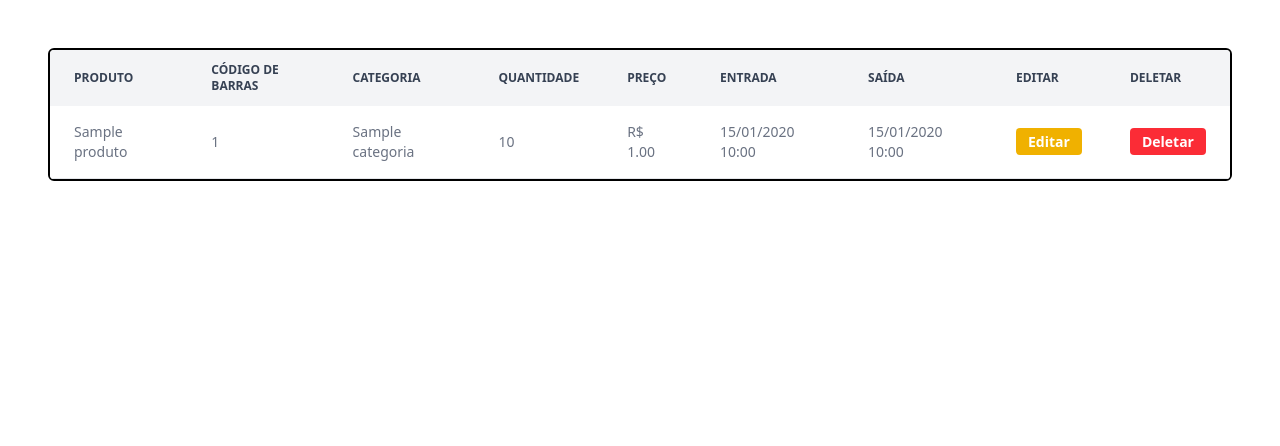
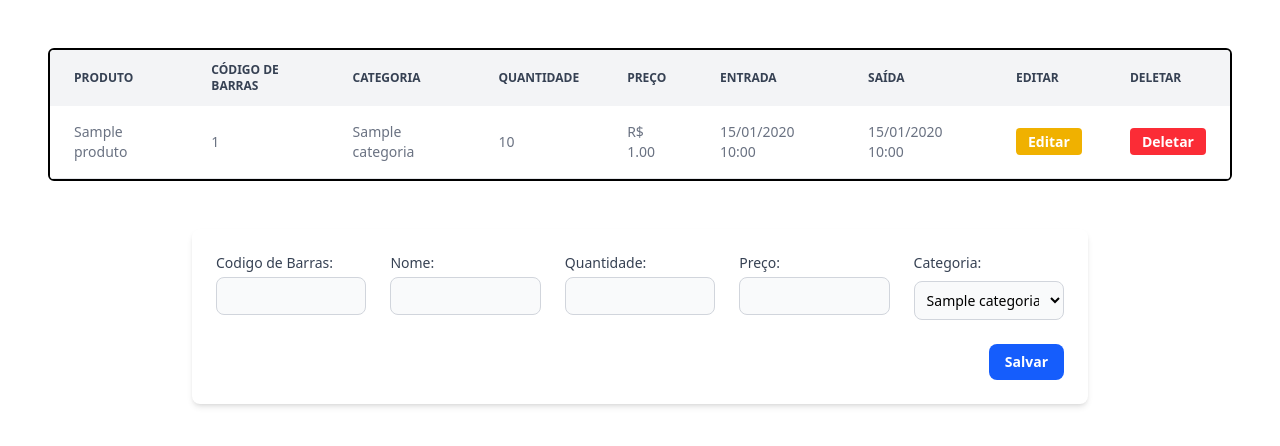
Before and after one commit to Juaoinacio/Estoque, a Django app: template home/templates/home.html in a window 1280 px wide. Shown: the part 64-510 px from the top of the page. Run offline with Django 5.2, Linux system fonts and the light colour scheme; the template is opened without the code that fills it: values that come from a table or form of the project are taken from there, others are empty; tables that the repository leaves empty hold one stand-in row (values such as "Sample post"); parts of the project's set-up code (start-up, migrations or seed data) failed here and were passed over.

Commit message:
Formulario de Produtos

```diff
--- a/home/templates/home.html
+++ b/home/templates/home.html
@@ -3,7 +3,9 @@
 {% block title %}Sistema de estoque WEB{% endblock title %}
 
 {% block content %}
+
     {% if produtos %}
+
     {% comment %} Tabela que imprime meus produtos para a tela home{% endcomment %}
         <div class="m-12 overflow-x-auto border-2 rounded-md">
             <table class="w-full text-sm text-left text-gray-500">
@@ -40,4 +42,52 @@
     {% else %}
         <p>Nenhum produto cadastrado</p>
     {% endif %}
+
+    <form method="POST" action="{% url 'home' %}" class="p-6 bg-white rounded-lg shadow-md w-full max-w-4xl mx-auto">
+        {% csrf_token %}
+        <div class="grid grid-cols-5 gap-6">
+            <!-- Campo 1 -->
+            <div>
+                <label for="nome1" class="block mb-1 text-sm font-medium text-gray-700">Codigo de Barras:</label>
+                <input type="text" name="cod_barras" id="nome1" class="w-full p-2 border border-gray-300 rounded-lg text-sm bg-gray-50 focus:ring-blue-500 focus:border-blue-500">
+            </div>
+
+            <!-- Campo 2 -->
+            <div>
+                <label for="nome2" class="block mb-1 text-sm font-medium text-gray-700">Nome:</label>
+                <input type="text" name="nome" id="nome2" class="w-full p-2 border border-gray-300 rounded-lg text-sm bg-gray-50 focus:ring-blue-500 focus:border-blue-500">
+            </div>
+
+            <!-- Campo 3 -->
+            <div>
+                <label for="nome3" class="block mb-1 text-sm font-medium text-gray-700">Quantidade:</label>
+                <input type="text" name="quantidade" id="nome3" class="w-full p-2 border border-gray-300 rounded-lg text-sm bg-gray-50 focus:ring-blue-500 focus:border-blue-500">
+            </div>
+
+            <!-- Campo 4 -->
+            <div>
+                <label for="nome4" class="block mb-1 text-sm font-medium text-gray-700">Preço:</label>
+                <input type="text" name="preco" id="nome4" class="w-full p-2 border border-gray-300 rounded-lg text-sm bg-gray-50 focus:ring-blue-500 focus:border-blue-500">
+            </div>
+
+            <!-- Campo 5 -->
+            <div>
+                <label for="categoria" class="block mb-2 text-sm font-medium text-gray-700">Categoria:</label>
+                <select name="categoria" id="categoria" class="w-full p-2 border border-gray-300 rounded-lg bg-gray-50 text-sm focus:ring-blue-500 focus:border-blue-500">
+
+                {% for c in categorias %}
+                    <option value="{{ c.id }}">{{ c.nome }}</option>
+                {% endfor %}
+                </select>
+            </div>
+
+        </div>
+
+        <!-- Botão -->
+        <div class="mt-6 text-right">
+            <button type="submit" value="cadastar produto" class="bg-blue-600 hover:bg-blue-700 text-white px-4 py-2 rounded-lg text-sm font-semibold">
+                Salvar
+            </button>
+        </div>
+    </form>
 {% endblock %}
```
Also changed, not shown: home/views.py (+36 -4 lines).
